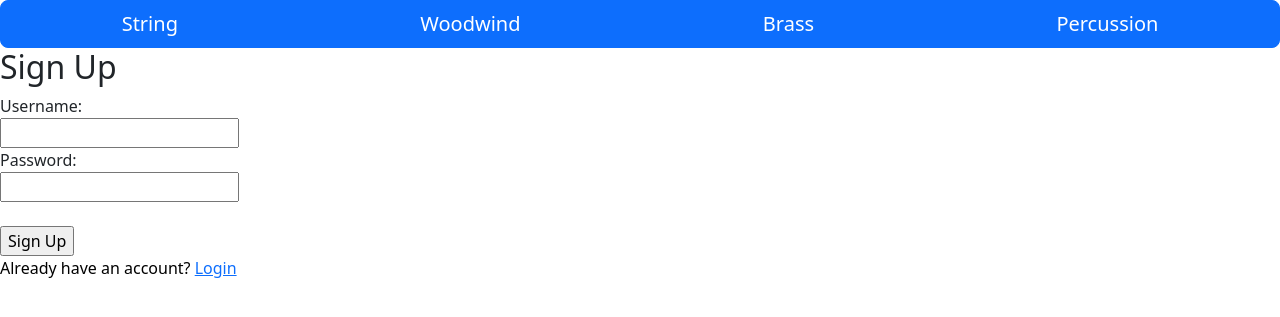
After one commit to LindeAkira/instruments, a Flask app: page /signup in a window 1280 px wide. The commit adds this page. Shown: the top 317 px of the page. Run offline with Flask 3, Linux system fonts and the light colour scheme.

Commit message:
Signup and Login Fuction and pages improved

```diff
--- a/InstrumentWebsite/routes.py
+++ b/InstrumentWebsite/routes.py
@@ -1,13 +1,31 @@
-from flask import Flask, render_template, redirect, url_for, request, session
+from flask import Flask, render_template, redirect, url_for, request, session, flash
 import sqlite3
-
+import hashlib
 
 app = Flask(__name__)
 app.secret_key = 'secret'
 
+
+# "hash_password" takes one parameter, "password", which is the password that needs to be hashed.
+# "hashlib.sha256(password.encode())" creates a new SHA-256 hash object and hashes the encoded password.
+# ".hexdigest()" returns the hash as a hexadecimal string, which is a human-readable representation of the binary hash.
+
+def hash_password(password):
+    return hashlib.sha256(password.encode()).hexdigest()
+
+
+def check_password(stored_password, provided_password):
+    return stored_password == hash_password(provided_password)
+
+
 @app.route('/')
 def homepage():
+    if 'username' in session:
+        return f'Logged in as {session["username"]}'
+    else:
+        'You are not logged in'
     return render_template("home.html")
+
 
 @app.route("/signup", methods=["GET", "POST"])
 def signup():
@@ -18,22 +36,56 @@ def signup():
 
         '''Validation check:'''
         if len(password) < 8 or not any(char.isdigit() for char in password) or not any(char.isupper() for char in password):
-            raise ValueError("Password must be at least 8 characters long and contain at least one digit and one uppercase letter")
-        # Add the user to the database
+            flash("Password must be at least 8 characters long and contain at least one digit and one uppercase letter")
+            render_template('signup.html')
+        # Check if username already exists
         conn = sqlite3.connect("instruments.db")
         cur = conn.cursor()
-        cur.execute("INSERT INTO User VALUES (?, ?);", (username, password))
-        # Commit the changes made
-        conn.session.commit()
-        # Once user account created, redirect them
-        # to login route (created later on)
-        return redirect(url_for("login"))
+        cur.execute("SELECT * FROM User WHERE username = ?", (username,))
+        existing_user = cur.fetchone()
+        if existing_user:
+            flash("Username already exists. Please choose a different one.", "error")
+            conn.close()
+            return render_template('signup.html')
+
+        # Add the user to the database
+        hashed_password = hash_password(password)
+        try:
+            cur.execute("INSERT INTO User (username, password) VALUES (?, ?)", (username, hashed_password))
+            conn.commit()
+            flash("Account created successfully", "success")
+            return redirect(url_for('login'))
+        except Exception as e:
+            conn.rollback()
+            flash(f"An error occurred: {e}", "error")
+            return render_template('signup.html', e)
+        finally:
+            conn.close()
+    return render_template("signup.html")
+
+
     # Renders sign_up template if user made a GET request
     return render_template("signup.html")
 
-@app.route('/login')
+
+@app.route('/login', methods=['GET', 'POST'])
 def login():
-    return render_template("login.html")
+    if request.method == 'POST':
+        username = request.form['username']
+        password = request.form['password']
+
+        conn = sqlite3.connect("instruments.db")
+        cur = conn.cursor()
+        cur.execute("SELECT * FROM User WHERE username = ?", (username,))
+        user = cur.fetchone()
+        conn.close()
+
+        if user and check_password(user[2], password):
+            session['username'] = username
+            return redirect(url_for('string'))
+        else:
+            flash('Invalid credentials', 'error')
+    return render_template('login.html')
 
 # Individual instrument details page.
 @app.route('/instrument/<int:id>')
@@ -47,6 +99,7 @@ def instrument_details(id):
     conn.close()
     return render_template("instrument.html", instrument=instrument)
 
+
 @app.route('/string')
 def string():
     conn = sqlite3.connect('instruments.db')
@@ -56,6 +109,7 @@ def string():
     print(string)
     return render_template("string.html", results=string)
 
+
 @app.route('/woodwind')
 def woodwind():
     conn = sqlite3.connect('instruments.db')
@@ -64,6 +118,7 @@ def woodwind():
     woodwind = cursor.fetchall()
     return render_template("woodwind.html", results=woodwind)
 
+
 @app.route('/brass')
 def brass():
     conn = sqlite3.connect('instruments.db')
@@ -71,6 +126,7 @@ def brass():
     cursor.execute("SELECT * FROM Instrument WHERE familyid = 3")
     brass = cursor.fetchall()
     return render_template("brass.html", results=brass)
+
 
 @app.route('/percussion')
 def percussion():
--- /dev/null
+++ b/InstrumentWebsite/templates/signup.html
@@ -0,0 +1,24 @@
+
+{%extends "layout.html"%}
+{%block content%}
+<body>
+    <h2>Sign Up</h2>
+    <form method="POST">
+        <label for="username">Username:</label><br>
+        <input type="text" id="username" name="username"><br>
+        <label for="password">Password:</label><br>
+        <input type="password" id="password" name="password"><br><br>
+        <input type="submit" value="Sign Up">
+    </form>
+    <p>Already have an account? <a href="{{ url_for('login') }}">Login</a></p>
+    {% with messages = get_flashed_messages(with_categories=true) %}
+    {% if messages %}
+        <ul>
+            {% for category, message in messages %}
+                <li class="{{ category }}">{{ message }}</li>
+            {% endfor %}
+        </ul>
+    {% endif %}
+{% endwith %}
+</body>
+{%endblock%}
```
Also changed, not shown: InstrumentWebsite/templates/home.html (+23 -4 lines), InstrumentWebsite/templates/login.html (added, +13 -0 lines), InstrumentWebsite/instruments.db, InstrumentWebsite/static/style.css (line endings or trailing spaces), 2 other files.
